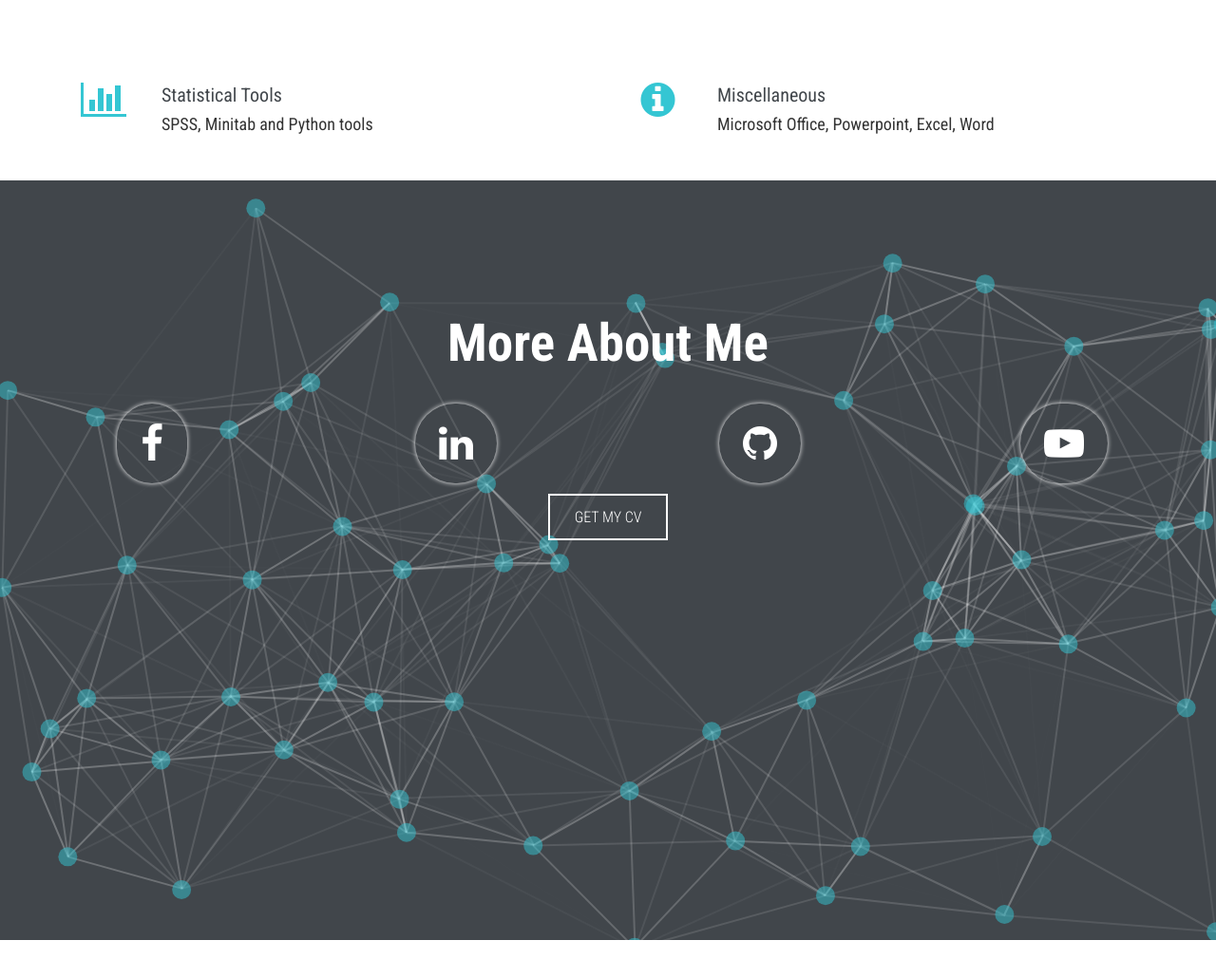
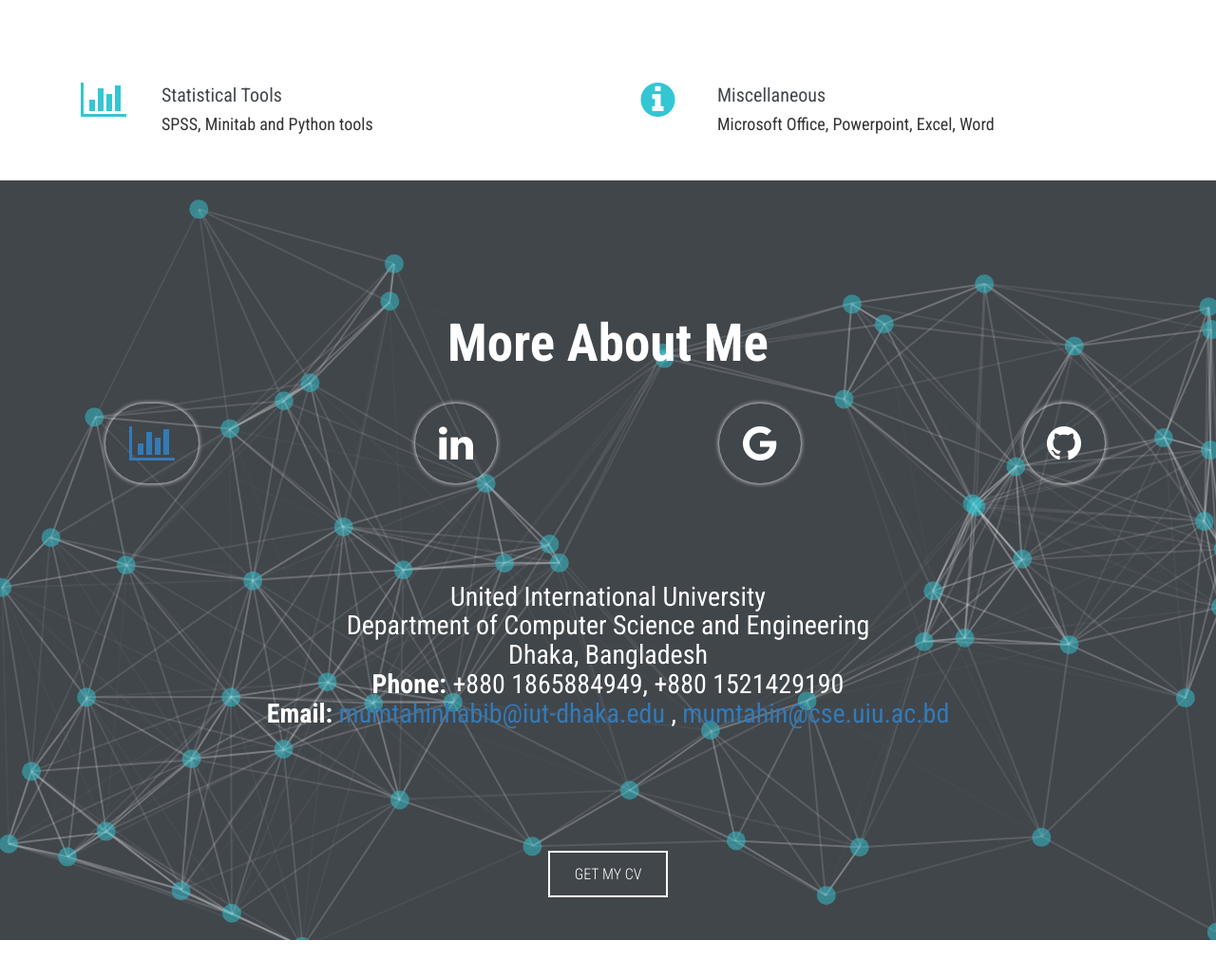
Before and after one commit to mhrafi66/mhrafi66.github.io, a PHP site: page /php_practice/index.html in a window 1280 px wide. Shown: the part 4015-5045 px from the top of the page at 95% size. Before the commit the page ends 5005 px from the top, so only its background shows below. Run offline with PHP 8.4, Linux system fonts and the light colour scheme; some libraries are stand-ins or nearby versions.

Commit message:
refactor

```diff
--- a/css/style.css
+++ b/css/style.css
@@ -75,6 +75,14 @@ h3 {
     /*padding-left: 200px;*/
     /*text-align: center;*/
 }
+#home-description h4 {
+    color: #fff;
+    font-size: 28px;
+    font-weight: 500;
+    margin: 20px 0 20px 0;
+    /*padding-left: 200px;*/
+    /*text-align: center;*/
+}
 
 #home-btn {
     margin-top: 10vw;
@@ -104,7 +112,7 @@ h3 {
 .contact-item-icon .fa-github{
     color: #fff;
 }
-.contact-item-icon .fa-youtube-play{
+.contact-item-icon .fa-google{
     color: #fff;
 }
 .contact-item:hover .contact-item-icon i {
--- a/index.html
+++ b/index.html
@@ -374,7 +374,8 @@
                     </svg>
                     <p>0</p>
                   </span> -->
-                  <h4>Authors: <b>M. M. H. U. Mazumder</b>, T. Islam, M. R. Alam, M. E. Al Haque, M. S. Islam and M. M. Alam</h4>
+                  <h4>Authors: <b>M. M. H. U. Mazumder</b>, T. Islam, M. R. Alam, M. E. Al Haque, M. S. Islam and M. M.
+                    Alam</h4>
                 </div>
                 <!-- <div class="repo-right-stat">
                   <p>3 KB</p>
@@ -981,8 +982,8 @@
           <div class="col-md-3 col-sm-4">
             <div class="contact-item ">
               <div class="contact-item-icon ">
-                <a href="https://www.facebook.com/mahmud.mushfique"><i class="fa fa-facebook fa-3x"
-                    aria-hidden="true"></i></a>
+                <a target="_blank" href="https://www.researchgate.net/profile/Md-Mumtahin-Habib-Ullah-Mazumder"><i
+                    class="fa fa-bar-chart fa-3x" aria-hidden="true"></i></a>
 
               </div>
             </div>
@@ -990,7 +991,7 @@
           <div class="col-md-3 col-sm-4">
             <div class="contact-item ">
               <div class="contact-item-icon ">
-                <a href="https://www.linkedin.com/in/khandaker-mushfiqur-rahman-4a0593130/"><i
+                <a target="_blank" href="https://www.linkedin.com/in/mumtahin-habib-80b07315a/"><i
                     class="fa fa-linkedin fa-3x" aria-hidden="true"></i></a>
               </div>
             </div>
@@ -998,22 +999,36 @@
           <div class="col-md-3 col-sm-4">
             <div class="contact-item ">
               <div class="contact-item-icon ">
-                <a href="https://github.com/KMR-86"><i class="fa fa-github fa-3x" aria-hidden="true"></i></a>
+                <a target="_blank" href="https://scholar.google.com/citations?user=7TyzUBQAAAAJ&hl=en&oi=ao"><i
+                    class="fa fa-google fa-3x" aria-hidden="true"></i></a>
+
               </div>
             </div>
           </div>
           <div class="col-md-3 col-sm-4">
             <div class="contact-item ">
               <div class="contact-item-icon ">
-                <a href="https://www.youtube.com/channel/UCddRl2ReX5RuoVP6g2BTV0Q"><i class="fa fa-youtube-play fa-3x"
+                <a target="_blank" href="https://github.com/mhrafi66"><i class="fa fa-github fa-3x"
                     aria-hidden="true"></i></a>
-
               </div>
             </div>
           </div>
+          </br> </br>
+          </br> </br>
+          </br> </br>
+          <div id="home-description" class="animated zoomIn">
+            <h4> <br> <br> United International University<br>
+              Department of Computer Science and Engineering<br>
+              Dhaka, Bangladesh <br>
+              <b>Phone:</b> +880 1865884949, +880 1521429190<br>
+              <b>Email:</b><a href="mailto:mumtahinhabib@iut-dhaka.edu"> mumtahinhabib@iut-dhaka.edu </a>, <a
+                href="mailto:mumtahin@cse.uiu.ac.bd"> mumtahin@cse.uiu.ac.bd</a>
+            </h4>
+          </div>
+
           <div id="home-btn" class="animated zoomIn">
-            <a class="btn btn-lg btn-general btn-white"
-              href="https://drive.google.com/file/d/1Nbe6w1yOY7UUkZoGpGM4gEHHREM4vKCE/view?usp=sharing" role="button">
+            <a class="btn btn-lg btn-general btn-white" target="_blank"
+              href="https://drive.google.com/file/d/1iIC7LGoSDk-M_pC_wfjfXfH5hXBvrLgr/view?usp=sharing" role="button">
               Get My CV</a>
           </div>
 
```
